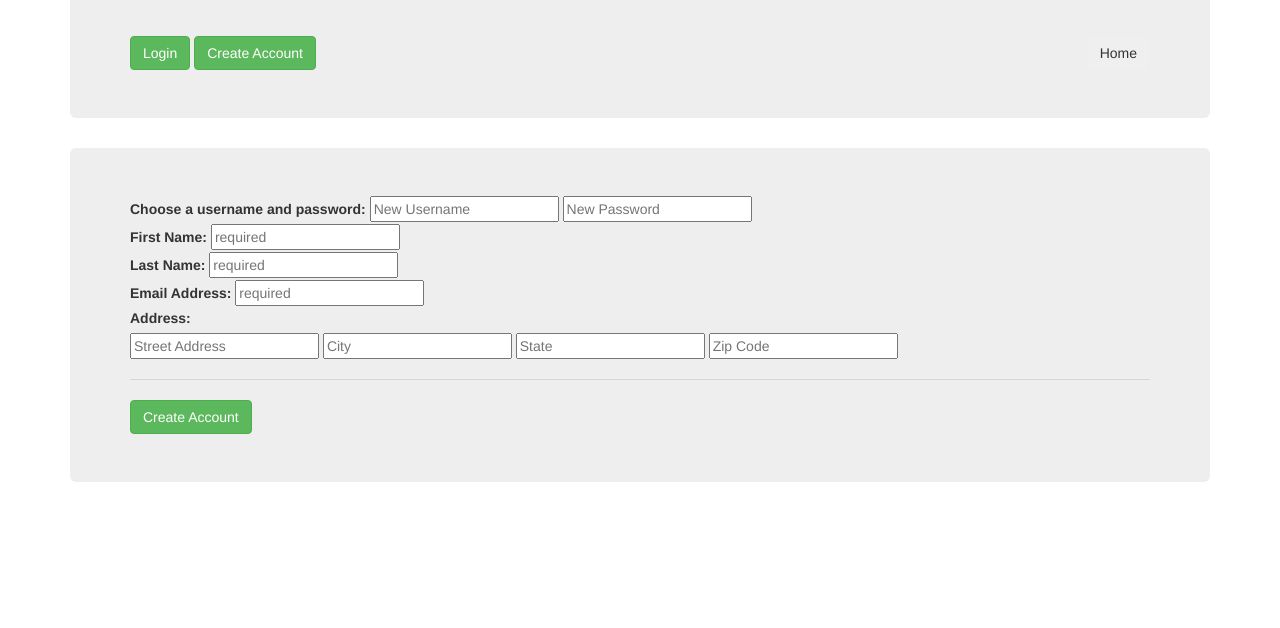
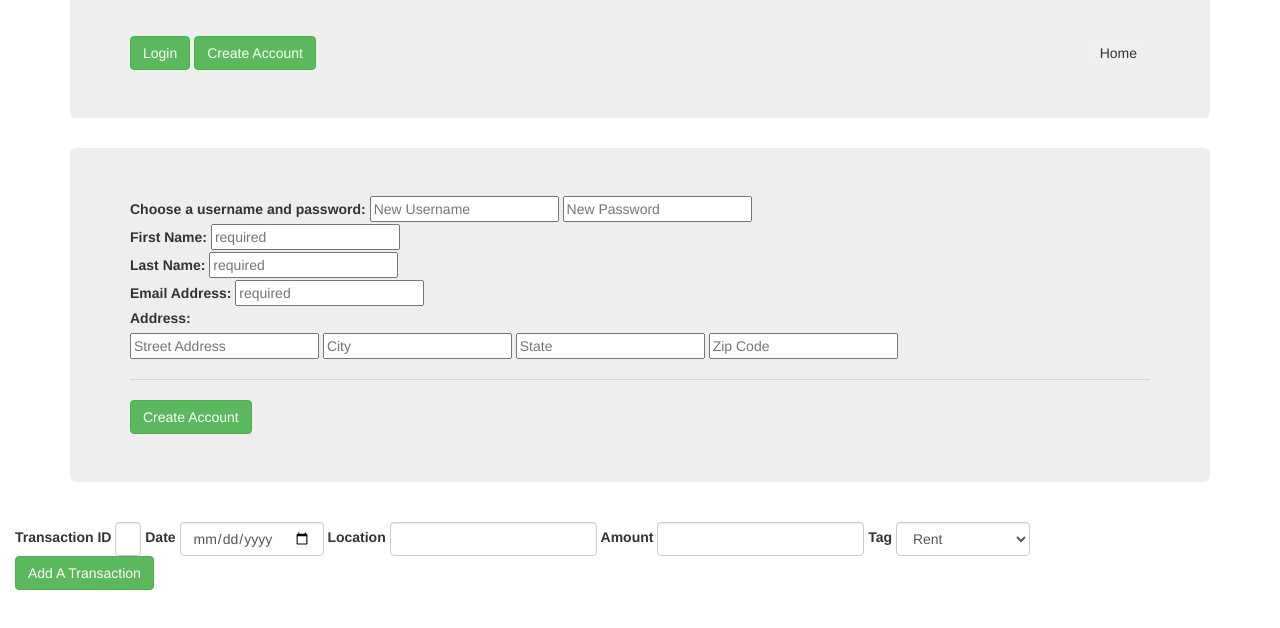
Before and after one commit to downingforce/fisc, a plain HTML site: page index.html in a window 1280 px wide. Shown: the part 82-710 px from the top of the page. Drawn offline with Linux system fonts and the light colour scheme.

Commit message:
add user input fields to add multiple transactions

```diff
--- a/index.html
+++ b/index.html
@@ -5,7 +5,7 @@
     <link rel="stylesheet" href="css/bootstrap.css" media="screen">
     <link rel="stylesheet" href="css/master.css" media="screen">
     <script src="js/jquery-3.1.0.js"></script>
-    <script src="js/scripts.js"></script>
+    <script src="js/benjsinput.js"></script>
     <title>fisc</title>
   </head>
   <body>
@@ -49,5 +49,43 @@
     <ul id='balance'>
 
     </ul>
+    <div class="container-fluid">
+      <form id="transaction-input" class='form-inline'>
+        <div class="transaction">
+          <div class="form-group">
+            <label for="">Transaction ID</label>
+            <input class="form-control" type="button" name="name" value="">
+          </div>
+          <div class="form-group">
+            <label for="">Date</label>
+            <input class="form-control" type="date" name="name" value="">
+          </div>
+          <div class="form-group">
+            <label for="">Location</label>
+            <input class="form-control" type="text" name="name" value="">
+          </div>
+          <div class="form-group">
+            <label for="">Amount</label>
+            <input class="form-control" type="number" name="name" value="">
+          </div>
+          <div class="form-group">
+            <label for="">Tag</label>
+            <select class="form-control" name="">
+              <option value="option">Rent</option>
+              <option value="option">Food</option>
+              <option value="option">Utilities</option>
+              <option value="option">Entertainment</option>
+              <option value="option">Clothes</option>
+              <option value="option">Automotive</option>
+              <option value="option">Bills</option>
+              <option value="option">Medical</option>
+            </select>
+          </div>
+        </div>
+
+      </form>
+      <button id="add-trans"type="button" class="btn btn-success" name="button">Add A Transaction</button>
+
+    </div>
   </body>
 </html>
--- /dev/null
+++ b/js/benjsinput.js
@@ -0,0 +1,6 @@
+$(document).ready(function() {
+  // Add Transaction Input Field
+  $('#add-trans').click(function() {
+    $('#transaction-input').append('<div class="transaction">' + '<div class="form-group">' + '<label for="">Transaction ID</label>' + '<input class="form-control" type="button" name="name" value="">' + '</div>' + '<div class="form-group">' + '<label for="">Date</label>' + '<input class="form-control" type="date" name="name" value="">' + '</div>' + '<div class="form-group">' + '<label for="">Location</label>' + '<input class="form-control" type="text" name="name" value="">' + '</div>' + '<div class="form-group">' + '<label for="">Amount</label>' + '<input class="form-control" type="number" name="name" value="">' + '</div>' + '<div class="form-group">' + '<label for="">Tag</label>' + '<select class="form-control" name="">' + '<option value="option">Rent</option>' + '<option value="option">Food</option>' + '<option value="option">Utilities</option>' + '<option value="option">Entertainment</option>' + '<option value="option">Clothes</option>' + '<option value="option">Automotive</option>' + '<option value="option">Bills</option>' + '<option value="option">Medical</option>' + '</select>' + '</div>' + '</div>');
+  });
+});
```
Also changed, not shown: js/scripts.js (+26 -0 lines).
